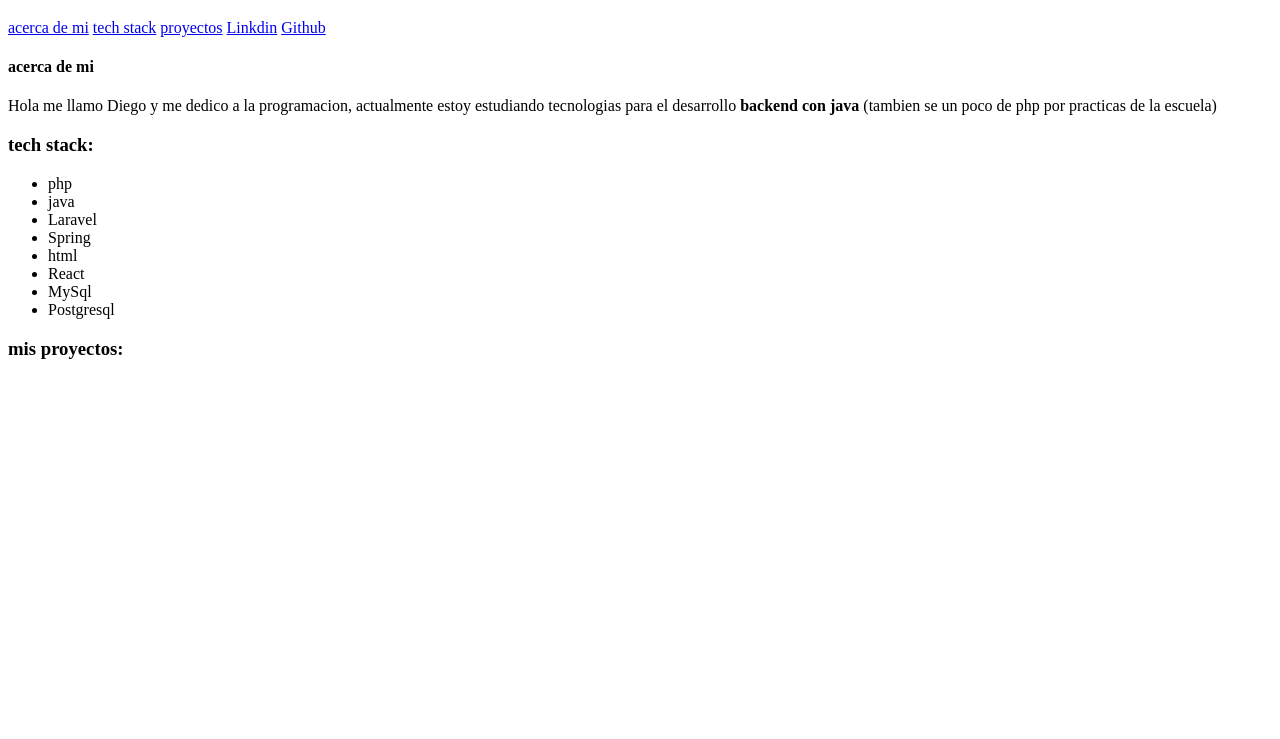
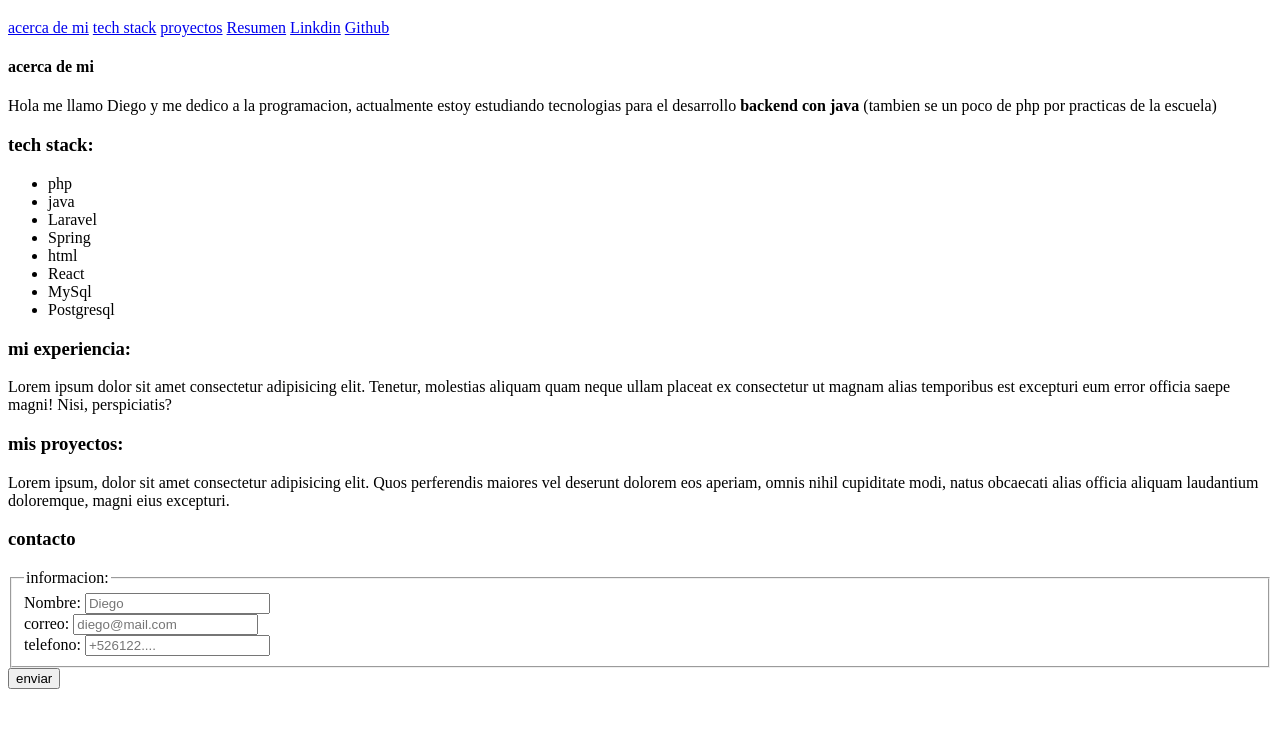
Before and after one commit to DiegoVega19-dvl/Portfolio, a plain HTML site: page index.html in a window 1280 px wide. Shown: the part 61-800 px from the top of the page. Drawn offline with Linux system fonts and the light colour scheme.

Commit message:
-- formularios --

```diff
--- a/index.html
+++ b/index.html
@@ -17,8 +17,10 @@
             <a href="#aboutme">acerca de mi</a>
             <a href="#tech">tech stack</a>
             <a href="#proyects">proyectos</a>
-            <a href="https://www.linkedin.com/in/juan-diego-vega-romero-739aa81b9/" target="_blank">Linkdin</a>
-            <a href="https://github.com/DiegoVega19-dvl" target="_blank">Github</a>
+            <a href="#summary">Resumen</a>
+            <a href="https://www.linkedin.com/in/juan-diego-vega-romero-739aa81b9/" target="_blank"
+                rel="noreferrer">Linkdin</a>
+            <a href="https://github.com/DiegoVega19-dvl" target="_blank" rel="noreferrer">Github</a>
         </nav>
         <section>
             <header>
@@ -44,10 +46,47 @@
             </ul>
         </section>
         <section>
+            <h3 id="#summary">mi experiencia:</h3>
+            <p>Lorem ipsum dolor sit amet consectetur adipisicing elit. Tenetur, molestias aliquam quam neque ullam
+                placeat ex consectetur ut magnam alias temporibus est excepturi eum error officia saepe magni! Nisi,
+                perspiciatis?</p>
+        </section>
+        <section>
             <h3 id="proyects">mis proyectos:</h3>
+            <p>Lorem ipsum, dolor sit amet consectetur adipisicing elit. Quos perferendis maiores vel deserunt dolorem
+                eos aperiam, omnis nihil cupiditate modi, natus obcaecati alias officia aliquam laudantium doloremque,
+                magni eius excepturi.</p>
         </section>
     </main>
     <footer>
+
+        <h3>contacto</h3>
+        <form action="/" method="post">
+            <fieldset>
+                <legend>informacion:</legend>
+                <div>
+                    <label>Nombre:
+                        <input type="text" name="name" placeholder="Diego" required>
+                    </label>
+                </div>
+                <div>
+                    <label>correo:
+                        <input type="email" name="email" placeholder="diego@mail.com" required>
+                    </label>
+                </div>
+                <div>
+                    <label>telefono:
+                        <input type="tel" name="tel" placeholder="+526122...." required>
+                    </label>
+
+                </div>
+            </fieldset>
+
+            <button>enviar</button>
+
+        </form>
+
+        <img src="./images/kiwi.jpeg" alt="">
 
     </footer>
 </body>
```
Also changed, not shown: images/kiwi.jpeg (added).
